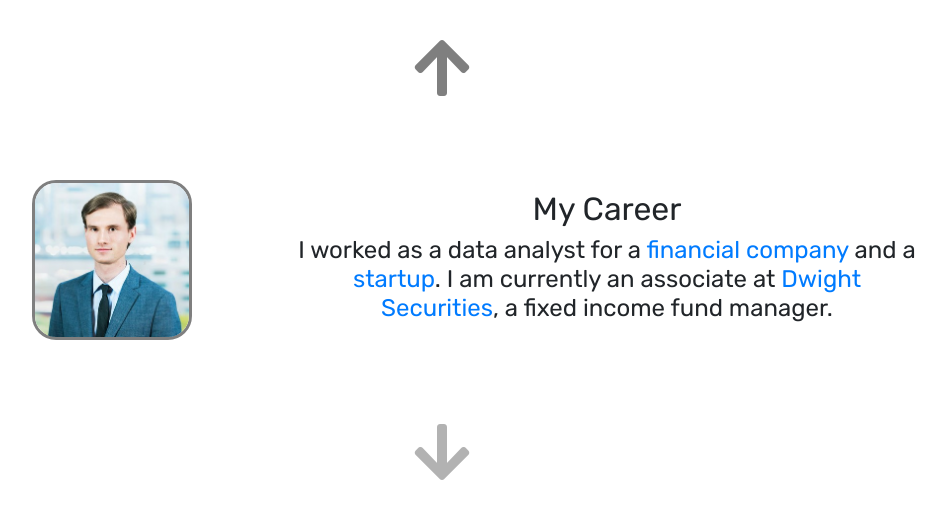
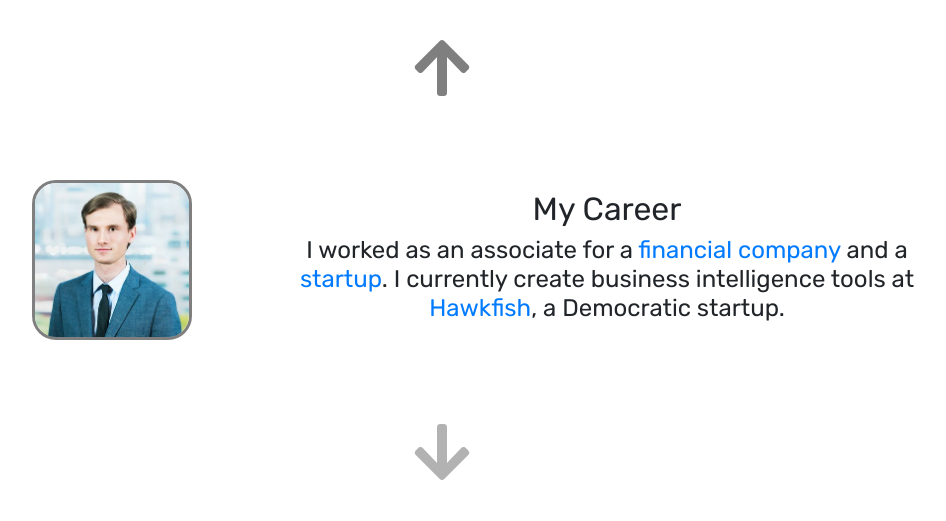
Before and after one commit to joewlos/joe_web_new, a Flask app: page / in a window 1280 px wide. Shown: the part 1740-2261 px from the top of the page, without its empty margins (198-1144 px from the left). Run offline with Flask 2, Linux system fonts and the light colour scheme; some libraries are stand-ins or nearby versions.

Commit message:
Updated experience

```diff
--- a/templates/index.html
+++ b/templates/index.html
@@ -60,7 +60,7 @@
 			</div>
 			<div class="col-md-8 vertical-center text-center">
 				<h2>My Career</h2>
-				<h4>I worked as a data analyst for a <a href="https://www.morningstar.com/company/about-us" target="_blank" class="index-link">financial company</a> and a <a href="https://jooraccess.com/about" target="_blank" class="index-link">startup</a>. I am currently an associate at <a href="https://www.dwightsecurities.com" target="_blank" class="index-link">Dwight Securities</a>, a fixed income fund manager.</h4>
+				<h4>I worked as an associate for a <a href="https://www.dwightsecurities.com" target="_blank" class="index-link">financial company</a> and a <a href="https://jooraccess.com/about" target="_blank" class="index-link">startup</a>. I currently create business intelligence tools at <a href="https://www.linkedin.com/company/hawkfish/about/" target="_blank" class="index-link">Hawkfish</a>, a Democratic startup.</h4>
 			</div>
 		</div>
 		<a href="#section-4">
```
Also changed, not shown: 1 other file.
